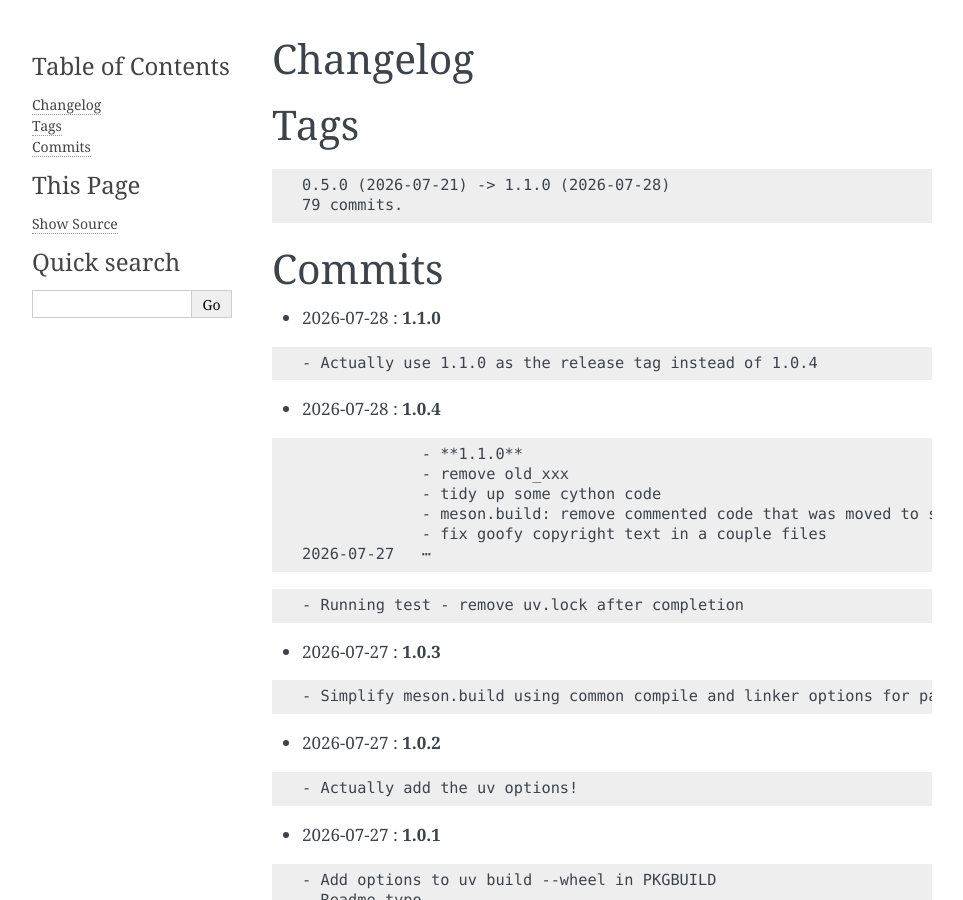
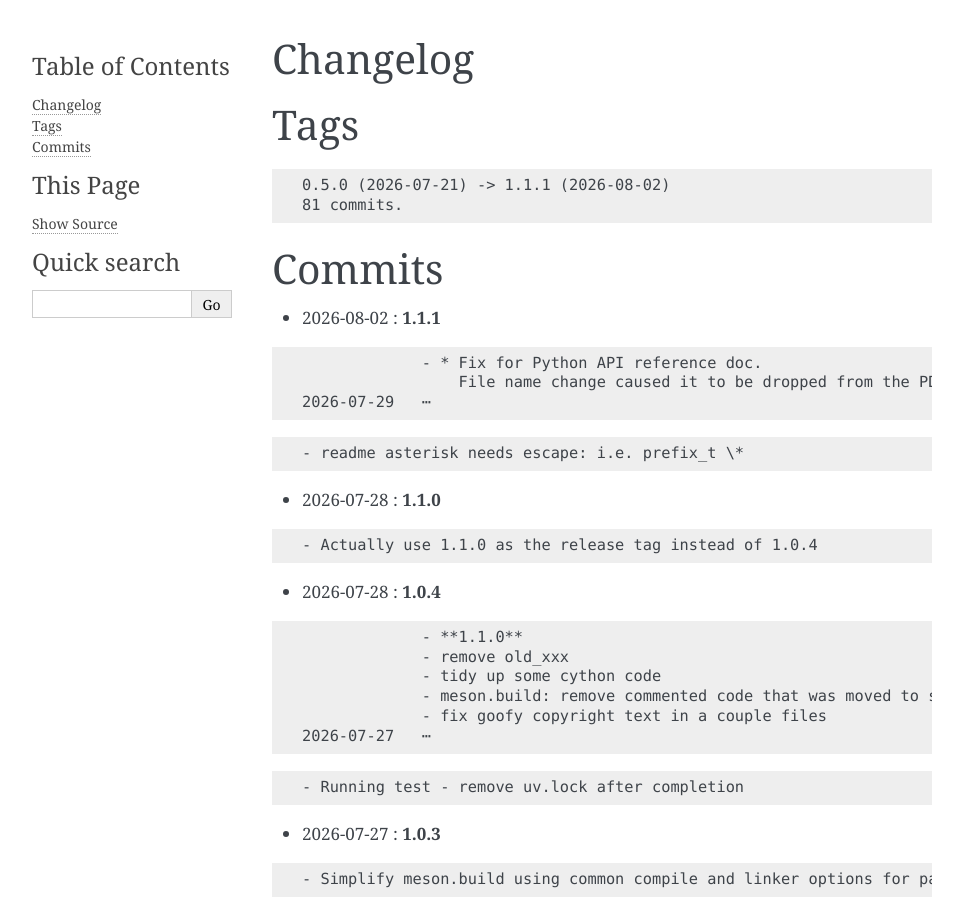
Before and after one commit to gene-git/patricia26, a Sphinx documentation site: the page built from Docs/Changelog.rst, in a window 1280 px wide and 900 px high. Shown: the whole window, without its empty margins (148-1111 px from the left). Built offline with Sphinx 7.4.7, drawn with Linux system fonts in a browser that asks for light colours.

Commit message:
**1.1.1**
* Fix for Python API reference doc.
  File name change caused it to be dropped from the PDF.

```diff
--- a/Docs/Changelog.rst
+++ b/Docs/Changelog.rst
@@ -6,12 +6,24 @@ Tags
 
 .. code-block:: text
 
-	0.5.0 (2026-07-21) -> 1.1.0 (2026-07-28)
-	79 commits.
+	0.5.0 (2026-07-21) -> 1.1.1 (2026-08-02)
+	81 commits.
 
 Commits
 =======
 
+
+* 2026-08-02  : **1.1.1**
+
+.. code-block:: text
+
+              - * Fix for Python API reference doc.
+                  File name change caused it to be dropped from the PDF.
+ 2026-07-29   ⋯
+
+.. code-block:: text
+
+              - readme asterisk needs escape: i.e. prefix_t \*
 
 * 2026-07-28  : **1.1.0**
 
--- a/Docs/stubs/patricia26.py
+++ b/Docs/stubs/patricia26.py
@@ -1 +1 @@
-../../src/stubs/patricia26.pyi
+../../src/stubs/_patricia26.pyi
--- a/pyproject.toml
+++ b/pyproject.toml
@@ -1,6 +1,6 @@
 [project]
 name = "patricia26"
-version = "0.1.0"
+version = "1.1.1"
 description = "Fork of Dave Plonka's patricia library together with an optimized Python wrapper module"
 readme = "Readme.rst"
 requires-python = ">=3.14"
--- a/src/version.txt
+++ b/src/version.txt
@@ -1 +1 @@
-1.1.0
+1.1.1
```
Also changed, not shown: src/share/Readme.rst, 4 other files.
